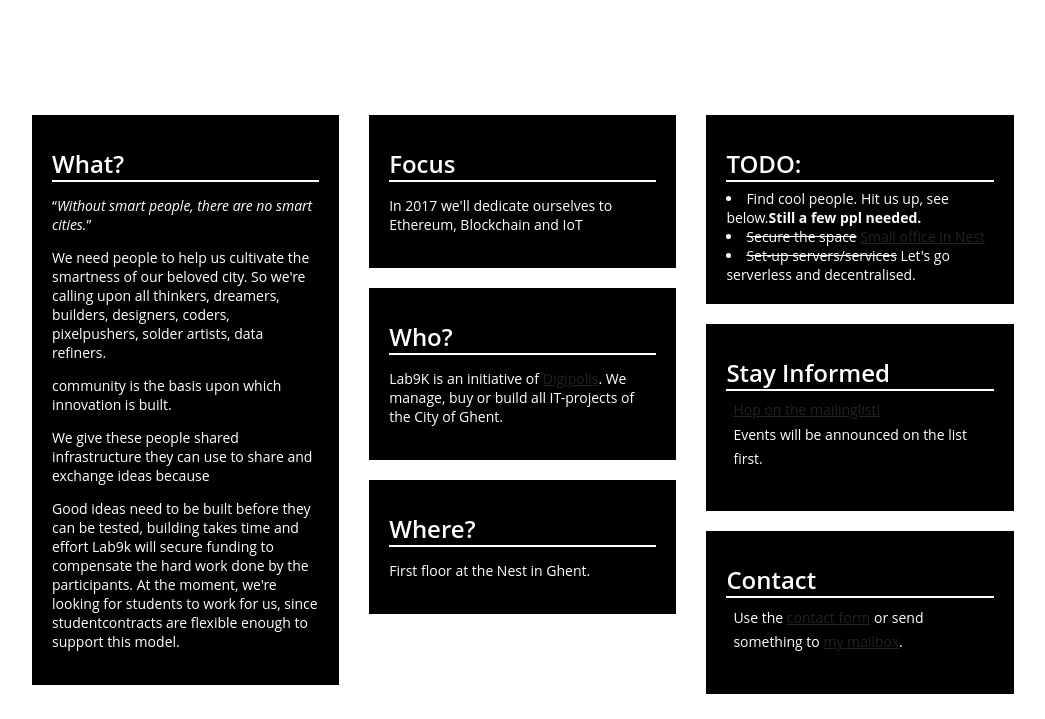
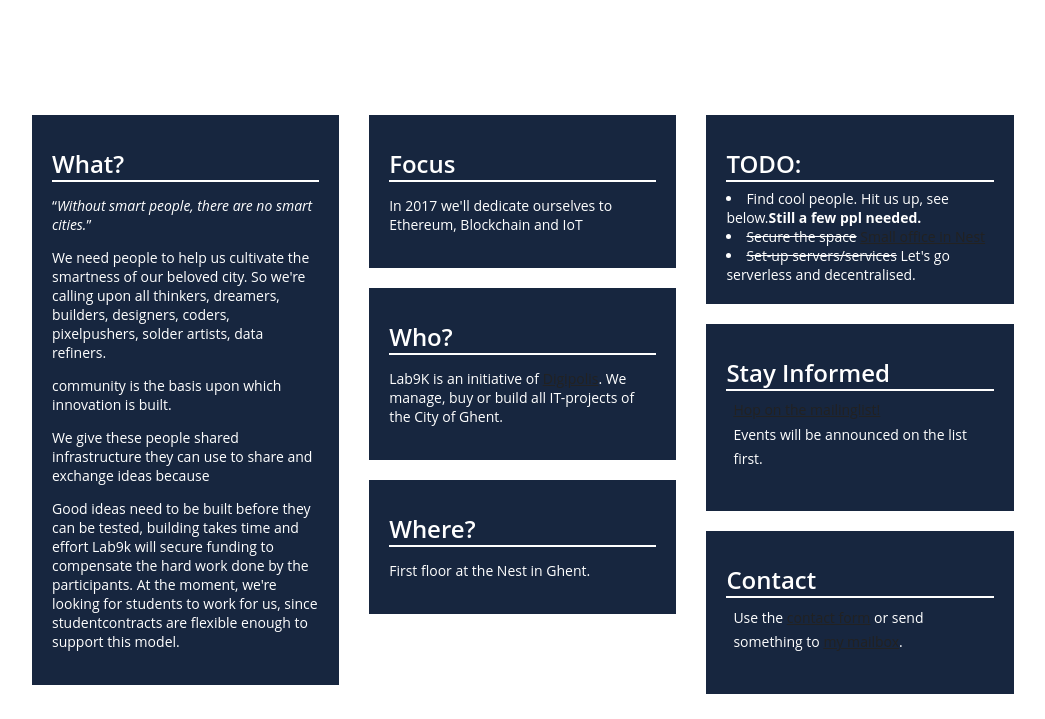
Before and after one commit to lab9k/lab9k.github.io, a Jekyll site: the page built from index.html, in a window 1280 px wide. Shown: the part 693-1412 px from the top of the page, without its empty margins (132-1177 px from the left). Built offline with Jekyll 4.4.1, drawn with Linux system fonts in a browser that asks for light colours.

Commit message:
Black to Blue

```diff
--- a/_layouts/default.html
+++ b/_layouts/default.html
@@ -105,7 +105,7 @@
     padding: 5px;
 }
 .home-section-part {
-    background-color: black;
+    background-color: #17263F;
     margin-top: 10px;
     margin-bottom:10px;
 }
```
